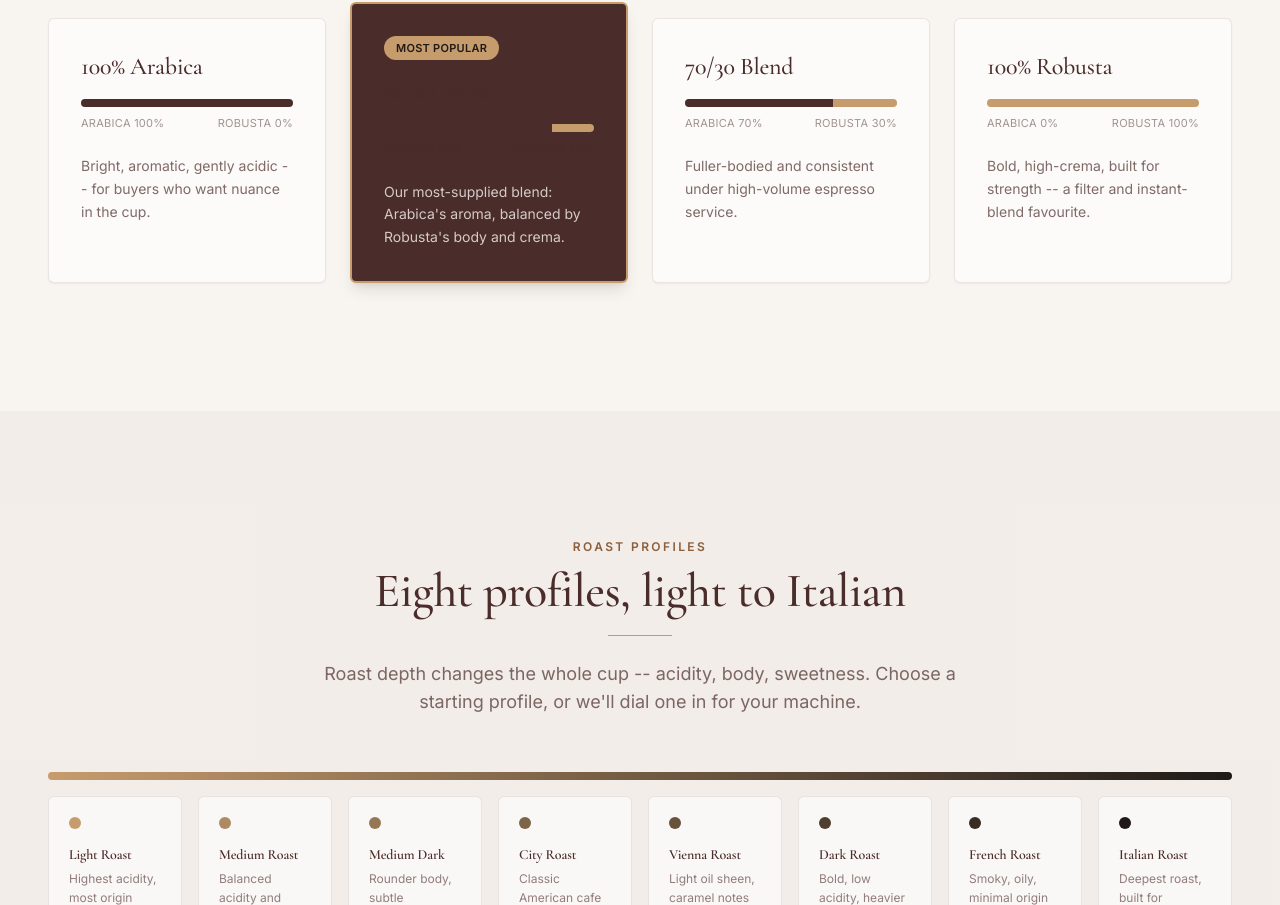
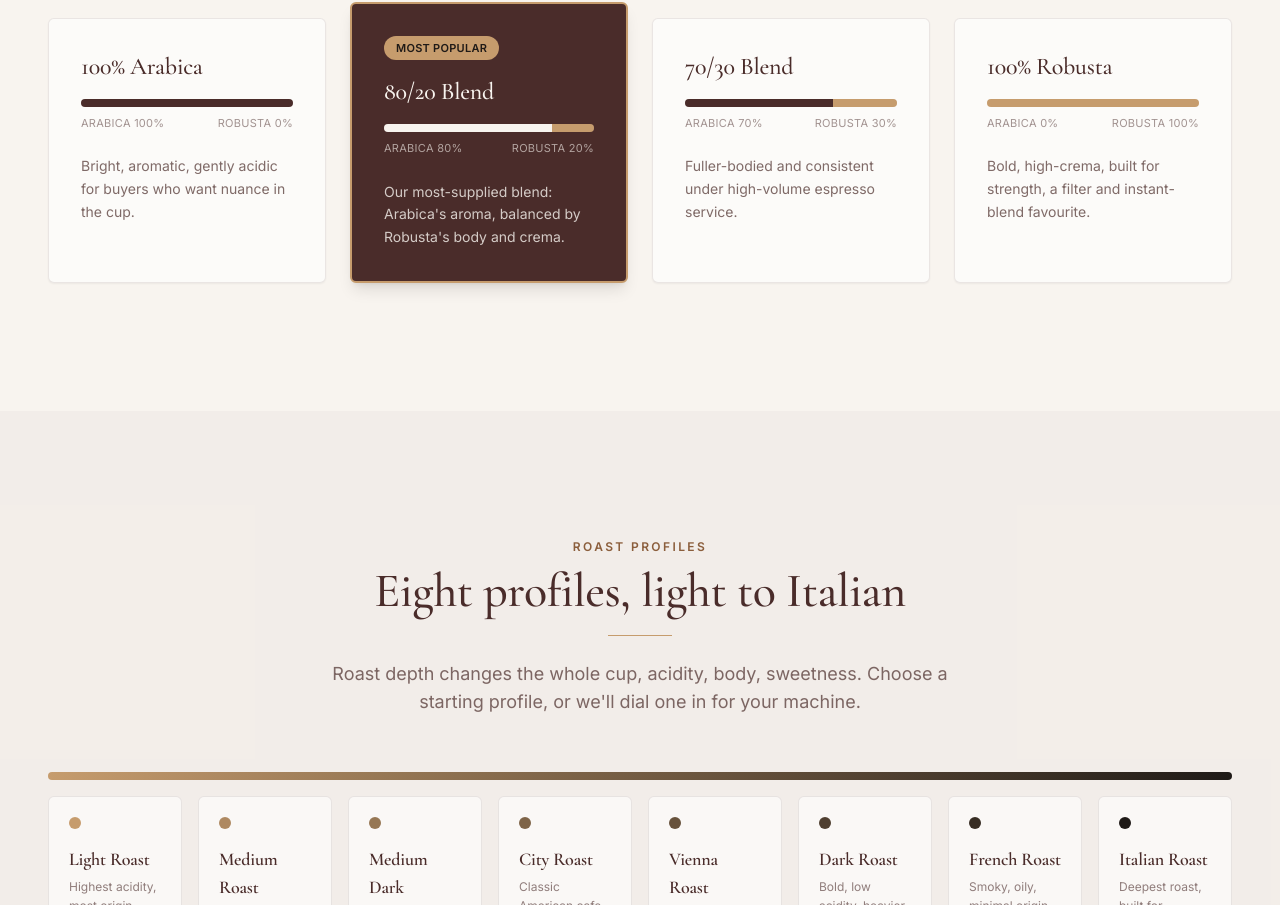
Before and after one commit to Parthan-Akon/viceroy-coffees, a React (Vite) app: page / in a window 1280 px wide. Shown: the part 2798-3703 px from the top of the page. Built offline with nearby package versions, Linux system fonts and the light colour scheme.

Commit message:
Updated files

```diff
--- a/index.html
+++ b/index.html
@@ -5,7 +5,7 @@
     <link rel="icon" type="image/png" href="/src/assets/logo/viceroy-logo.png" />
     <meta name="viewport" content="width=device-width, initial-scale=1.0" />
     <meta name="description" content="Viceroy Coffees supplies premium, freshly roasted Arabica and Robusta coffee beans and powder to cafés, restaurants, hotels, offices and retailers across South India. Brewed for Leisure, Crafted for You." />
-    <title>Viceroy Coffees — Premium Coffee for Exceptional Businesses</title>
+    <title>Viceroy Coffees - Premium Coffee for Exceptional Businesses</title>
 
     <link rel="preconnect" href="https://fonts.googleapis.com" />
     <link rel="preconnect" href="https://fonts.gstatic.com" crossorigin />
--- a/src/components/sections/About.jsx
+++ b/src/components/sections/About.jsx
@@ -14,7 +14,7 @@ export default function About() {
             Sourced with intent. Roasted with restraint.
           </h2>
           <blockquote className="my-8 border-l-2 border-accent pl-6 font-display text-2xl italic text-secondary">
-            "We work directly with a small circle of growers -- not a commodity market -- because
+            "We work directly with a small circle of growers, not a commodity market, because
             consistency starts at the farm, not the roaster."
           </blockquote>
           <p className="text-base leading-relaxed text-primary/75 sm:text-lg">
--- a/src/components/sections/Contact.jsx
+++ b/src/components/sections/Contact.jsx
@@ -18,7 +18,7 @@ export default function Contact() {
         align="left"
         eyebrow="Get In Touch"
         title="Request a Sample"
-        description="Tell us about your business and volume -- we'll follow up with a sample and a quote."
+        description="Tell us about your business and volume, we'll follow up with a sample and a quote."
       />
 
       <div className="grid grid-cols-1 gap-14 lg:grid-cols-2">
--- a/src/components/sections/FarmToCup.jsx
+++ b/src/components/sections/FarmToCup.jsx
@@ -18,7 +18,7 @@ export default function FarmToCup() {
         eyebrow="Our Process"
         title="Farm to Cup"
         dark
-        description="Six stages, the same care at every one -- from the farms we've chosen to the delivery on your dock."
+        description="Six stages, the same care at every one, from the farms we've chosen to the delivery on your dock."
       />
 
       <div ref={ref} className="relative mx-auto max-w-2xl">
--- a/src/components/sections/Products.jsx
+++ b/src/components/sections/Products.jsx
@@ -3,14 +3,23 @@ import SectionHeading from "../ui/SectionHeading.jsx";
 import Section from "../layout/Section.jsx";
 import { products } from "../../constants/products.js";
 
-function RatioBar({ ratio, featured }) {
+function RatioBar({ ratio, dark }) {
   return (
     <div className="mb-6">
-      <div className="flex h-2 w-full overflow-hidden rounded-full bg-primary/10">
-        <div className="h-full bg-primary" style={{ width: `${ratio.arabica}%` }} />
+      <div
+        className={`flex h-2 w-full overflow-hidden rounded-full ${dark ? "bg-cream/15" : "bg-primary/10"
+          }`}
+      >
+        <div
+          className={dark ? "h-full bg-cream" : "h-full bg-primary"}
+          style={{ width: `${ratio.arabica}%` }}
+        />
         <div className="h-full bg-accent" style={{ width: `${ratio.robusta}%` }} />
       </div>
-      <div className="mt-2 flex justify-between text-[11px] uppercase tracking-wide text-primary/50">
+      <div
+        className={`mt-2 flex justify-between text-[11px] uppercase tracking-wide ${dark ? "text-cream/60" : "text-primary/50"
+          }`}
+      >
         <span>Arabica {ratio.arabica}%</span>
         <span>Robusta {ratio.robusta}%</span>
       </div>
@@ -24,29 +33,31 @@ export default function Products() {
       <SectionHeading
         eyebrow="Coffee Blends"
         title="Four blends. One consistent standard."
-        description="Every blend is graded and cupped before it leaves our roastery -- pick a starting point, or ask us to build a custom ratio around your equipment."
+        description="Every blend is graded and cupped before it leaves our roastery, pick a starting point, or ask us to build a custom ratio around your equipment."
       />
 
       <div className="grid grid-cols-1 gap-6 sm:grid-cols-2 lg:grid-cols-4">
         {products.map((p, i) => (
           <RevealOnScroll key={p.id} delay={i * 0.08} className={p.featured ? "lg:-mt-4" : ""}>
             <div
-              className={`flex h-full flex-col rounded-md p-8 transition-shadow duration-300 ${
-                p.featured
-                  ? "border-2 border-accent bg-primary text-cream shadow-lg"
-                  : "border border-primary/10 bg-white/60 shadow-sm hover:shadow-md"
-              }`}
+              className={`flex h-full flex-col rounded-md p-8 transition-shadow duration-300 ${p.featured
+                ? "border-2 border-accent bg-primary text-cream shadow-lg"
+                : "border border-primary/10 bg-white/60 shadow-sm hover:shadow-md"
+                }`}
             >
               {p.badge && (
                 <span className="mb-4 inline-block w-fit rounded-full bg-accent px-3 py-1 text-[11px] font-semibold uppercase tracking-wide text-dark">
                   {p.badge}
                 </span>
               )}
-              <h3 className="mb-4 font-display text-2xl font-medium">{p.name}</h3>
+              <h3
+                className={`mb-4 font-display text-2xl font-medium ${p.featured ? "text-cream" : "text-primary"
+                  }`}
+              >
+                {p.name}
+              </h3>
 
-              <div className={p.featured ? "[&_.text-primary\\/50]:text-cream/60" : ""}>
-                <RatioBar ratio={p.ratio} featured={p.featured} />
-              </div>
+              <RatioBar ratio={p.ratio} dark={p.featured} />
 
               <p className={`text-sm leading-relaxed ${p.featured ? "text-cream/80" : "text-primary/70"}`}>
                 {p.note}
--- a/src/components/sections/RoastProfiles.jsx
+++ b/src/components/sections/RoastProfiles.jsx
@@ -23,7 +23,7 @@ export default function RoastProfiles() {
       <SectionHeading
         eyebrow="Roast Profiles"
         title="Eight profiles, light to Italian"
-        description="Roast depth changes the whole cup -- acidity, body, sweetness. Choose a starting profile, or we'll dial one in for your machine."
+        description="Roast depth changes the whole cup, acidity, body, sweetness. Choose a starting profile, or we'll dial one in for your machine."
       />
 
       {/* Gradient spectrum bar -- desktop only, purely illustrative */}
@@ -48,7 +48,7 @@ export default function RoastProfiles() {
                 style={{ backgroundColor: intensityColor[r.intensity] }}
                 aria-hidden="true"
               />
-              <h3 className="mb-1 text-sm font-semibold">{r.name}</h3>
+              <h3 className="mb-1 text-lg font-semibold">{r.name}</h3>
               <p className="text-xs leading-relaxed text-primary/60">{r.note}</p>
             </div>
           </RevealOnScroll>
--- a/src/constants/content.js
+++ b/src/constants/content.js
@@ -85,9 +85,9 @@ export const farmToCupStages = [
 ];
 
 export const contactInfo = {
-  phone: "+91 98765 43210",
-  email: "sales@viceroycoffees.com",
-  address: "12 Plantation Road, Coorg, Karnataka, India",
+  phone: "+91 92845 65646",
+  email: "viceroy.coffees@gmail.com",
+  address: "Mayuresh Park, 6, Gangapur Rd, opposite vishwas bank, Sharda Nagar, Savarkar Nagar, Nashik, Maharashtra 422013",
 };
 
 export const footerLinks = {
--- a/src/constants/products.js
+++ b/src/constants/products.js
@@ -3,7 +3,7 @@ export const products = [
     id: "arabica-100",
     name: "100% Arabica",
     ratio: { arabica: 100, robusta: 0 },
-    note: "Bright, aromatic, gently acidic -- for buyers who want nuance in the cup.",
+    note: "Bright, aromatic, gently acidic for buyers who want nuance in the cup.",
     featured: false,
   },
   {
@@ -25,7 +25,7 @@ export const products = [
     id: "robusta-100",
     name: "100% Robusta",
     ratio: { arabica: 0, robusta: 100 },
-    note: "Bold, high-crema, built for strength -- a filter and instant-blend favourite.",
+    note: "Bold, high-crema, built for strength, a filter and instant-blend favourite.",
     featured: false,
   },
 ];
--- a/vite.config.js
+++ b/vite.config.js
@@ -3,5 +3,4 @@ import react from '@vitejs/plugin-react'
 
 export default defineConfig({
   plugins: [react()],
-  base: '/viceroy-coffees/',
 })
```
